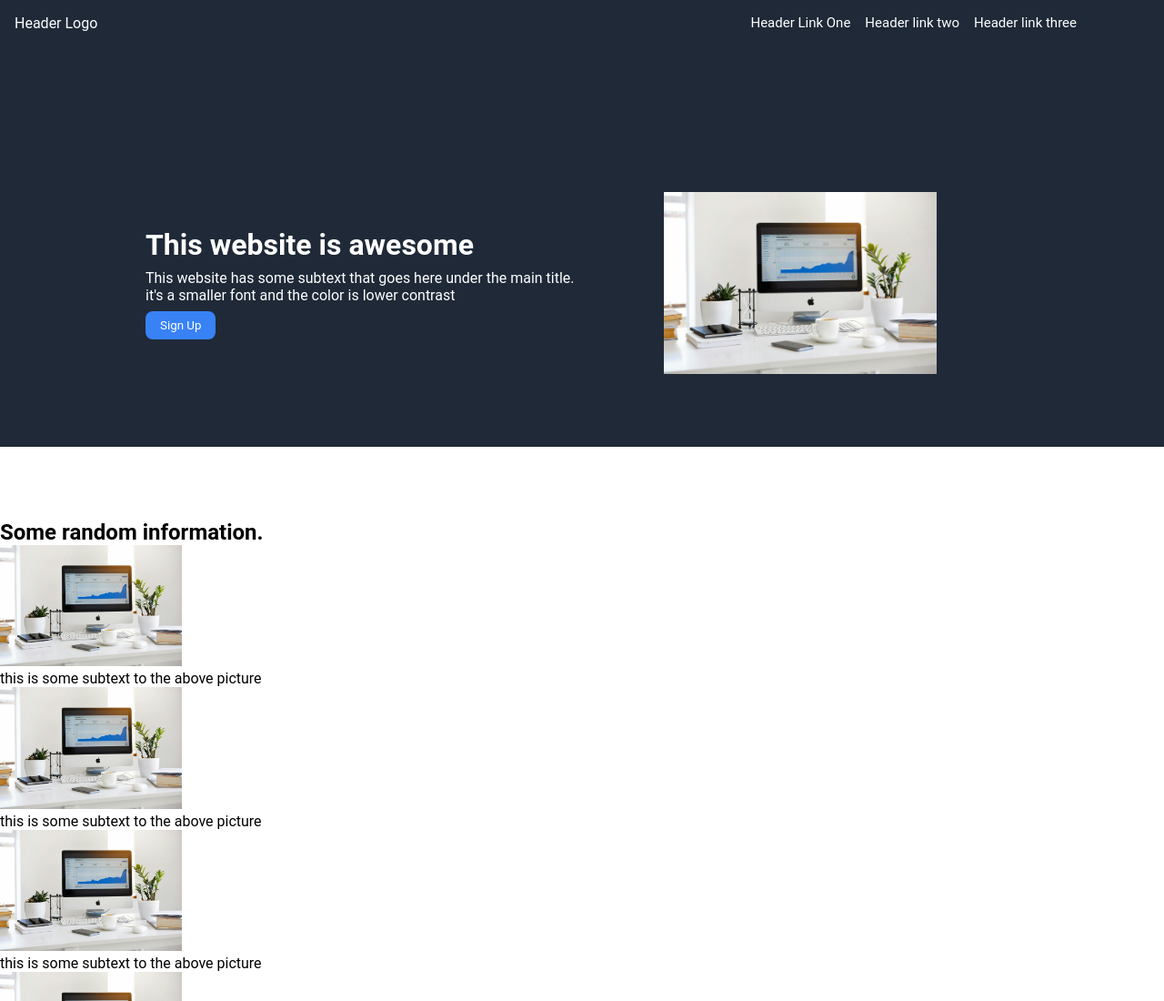
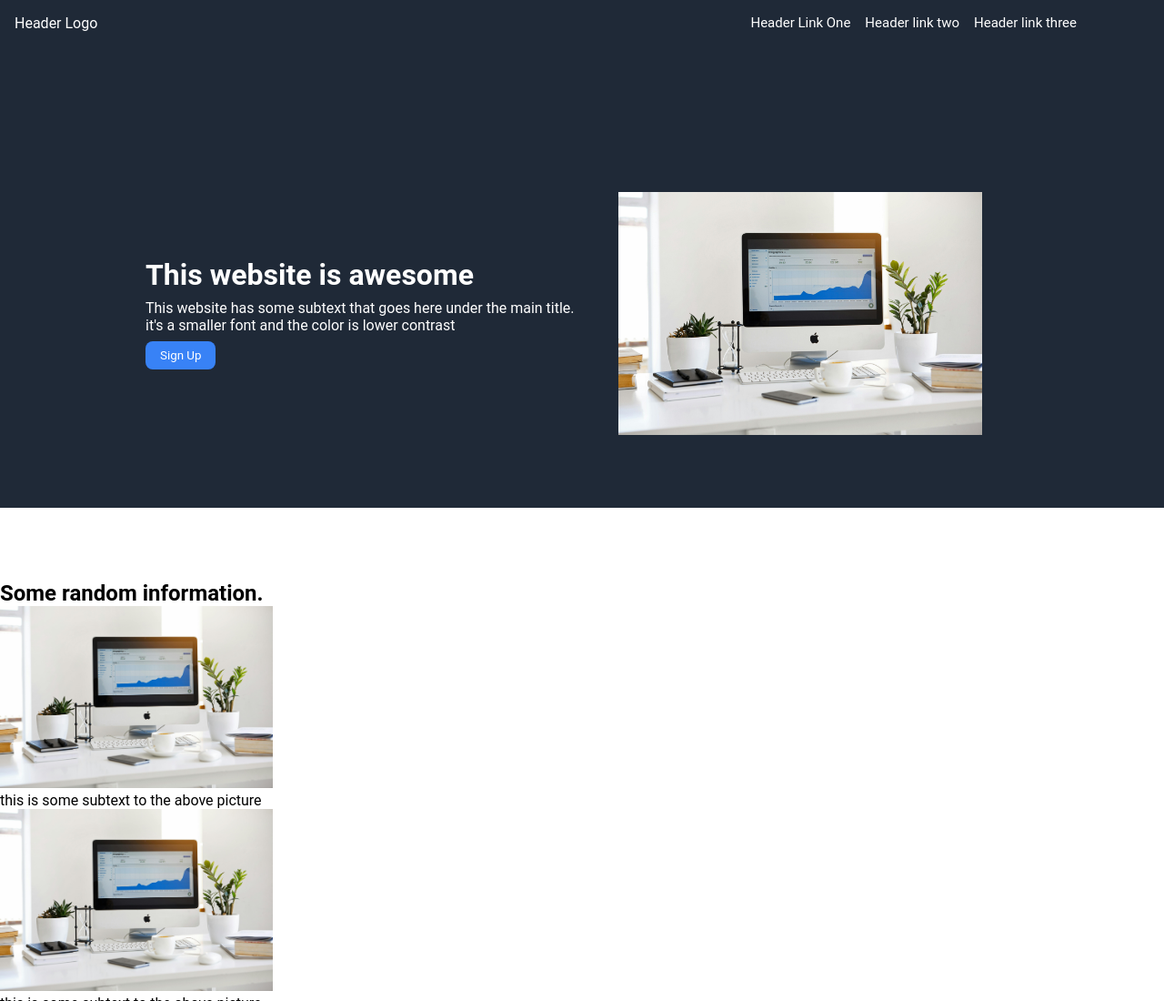
Before and after one commit to Roger-ODonnell/The-Odin-Project-Landing-Page, a plain HTML site: page index.html in a window 1280 px wide. Shown: the top 1100 px of the page at 91% size. Drawn offline with Linux system fonts and the light colour scheme.

Commit message:
Removed flex shrink from left panel, Increased size of image in right panel

```diff
--- a/style.css
+++ b/style.css
@@ -9,7 +9,7 @@ header{
 }
 
 img{
-    width: 200px;
+    width: 300px;
     height: auto;
 }
 .navbar{
@@ -53,6 +53,7 @@ img{
     flex: 1;
     color: white;
     gap: 8px;
+    flex-shrink: 0;
 }
 .left-panel button{
     align-self: flex-start;
@@ -69,6 +70,6 @@ img{
     flex: 1;
 }
 .right-panel img{
-    width: 300px;
+    width: 400px;
     height: auto;
 }
```
